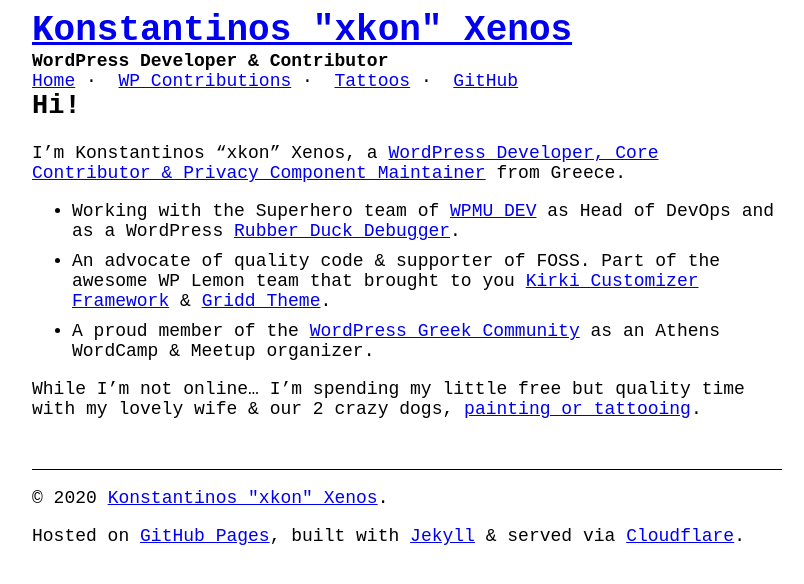
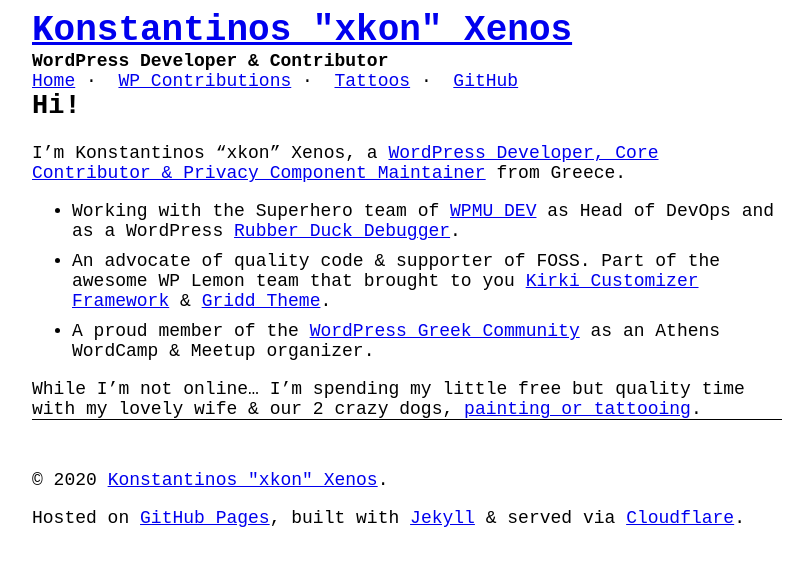
Before and after one commit to mrxkon/mrxkon.github.io, a Jekyll site: the page built from index.md, in a window 1280 px wide. Shown: the top 584 px of the page, without its empty margins (233-1037 px from the left). Built offline with Jekyll 4.4.1, drawn with Linux system fonts in a browser that asks for light colours.

Commit message:
Update header.html

```diff
--- a/_includes/header.html
+++ b/_includes/header.html
@@ -43,10 +43,6 @@
 			a:hover {
 				text-decoration: none;
 			}
-			footer {
-				margin-top: 50px;
-				border-top: 1px solid #000;
-			}
 			img {
 				width: 100%;
 			}
@@ -56,6 +52,10 @@
 			table tr td {
 				border-bottom: 1px solid #d3d3d3;
 				padding: 10px;
+			}
+			main {
+				margin-bottom: 50px;
+				border-bottom: 1px solid #000;
 			}
 			main li {
 				margin-bottom: 10px;
```
